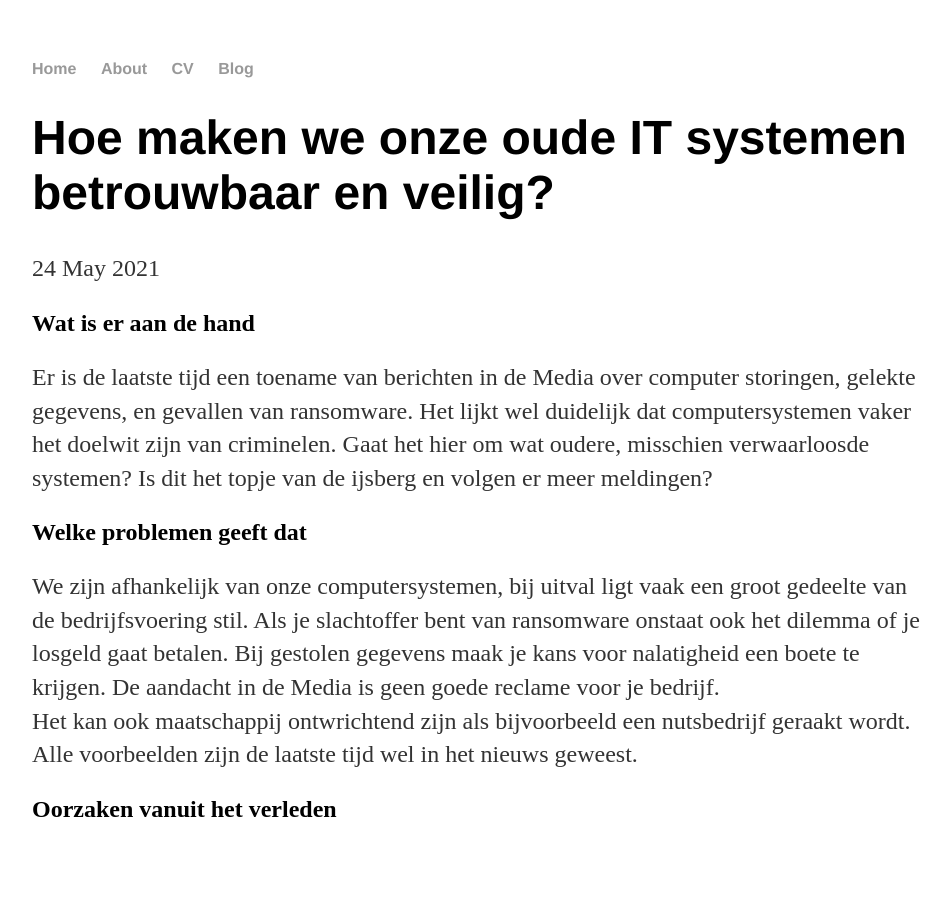
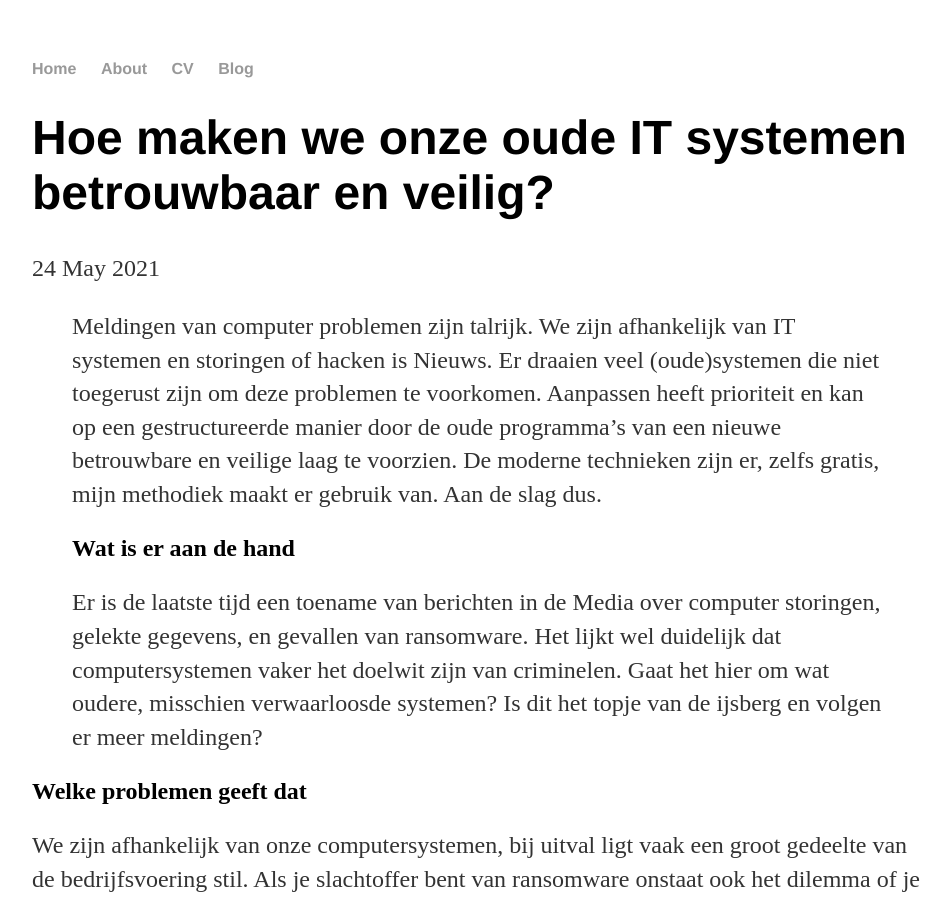
Before and after one commit to paedelm/paedelm.github.io, a Jekyll site: the page built from _posts/2021-05-24-oude systemen betrouwbaar maken.md, in a window 1280 px wide and 900 px high. Shown: the whole window, without its empty margins (160-1111 px from the left). Built offline with Jekyll 4.4.1, drawn with Linux system fonts in a browser that asks for light colours.

Commit message:
inleiding

```diff
--- a/_posts/2021-05-24-oude systemen betrouwbaar maken.md
+++ b/_posts/2021-05-24-oude systemen betrouwbaar maken.md
@@ -3,6 +3,7 @@ layout: post
 title: "Hoe maken we onze oude IT systemen betrouwbaar en veilig?"
 date: 2021-05-24
 ---
+>Meldingen van computer problemen zijn talrijk. We zijn afhankelijk van IT systemen en storingen of hacken is Nieuws. Er draaien veel (oude)systemen die niet toegerust zijn om deze problemen te voorkomen. Aanpassen heeft prioriteit en kan op een gestructureerde manier door de oude programma's van een nieuwe betrouwbare en veilige laag te voorzien. De moderne technieken zijn er, zelfs gratis, mijn methodiek maakt er gebruik van. Aan de slag dus.
 ## Wat is er aan de hand
  Er is de laatste tijd een toename van berichten in de Media over computer storingen, gelekte gegevens, en gevallen van ransomware.
  Het lijkt wel duidelijk dat computersystemen vaker het doelwit zijn van criminelen.
```
